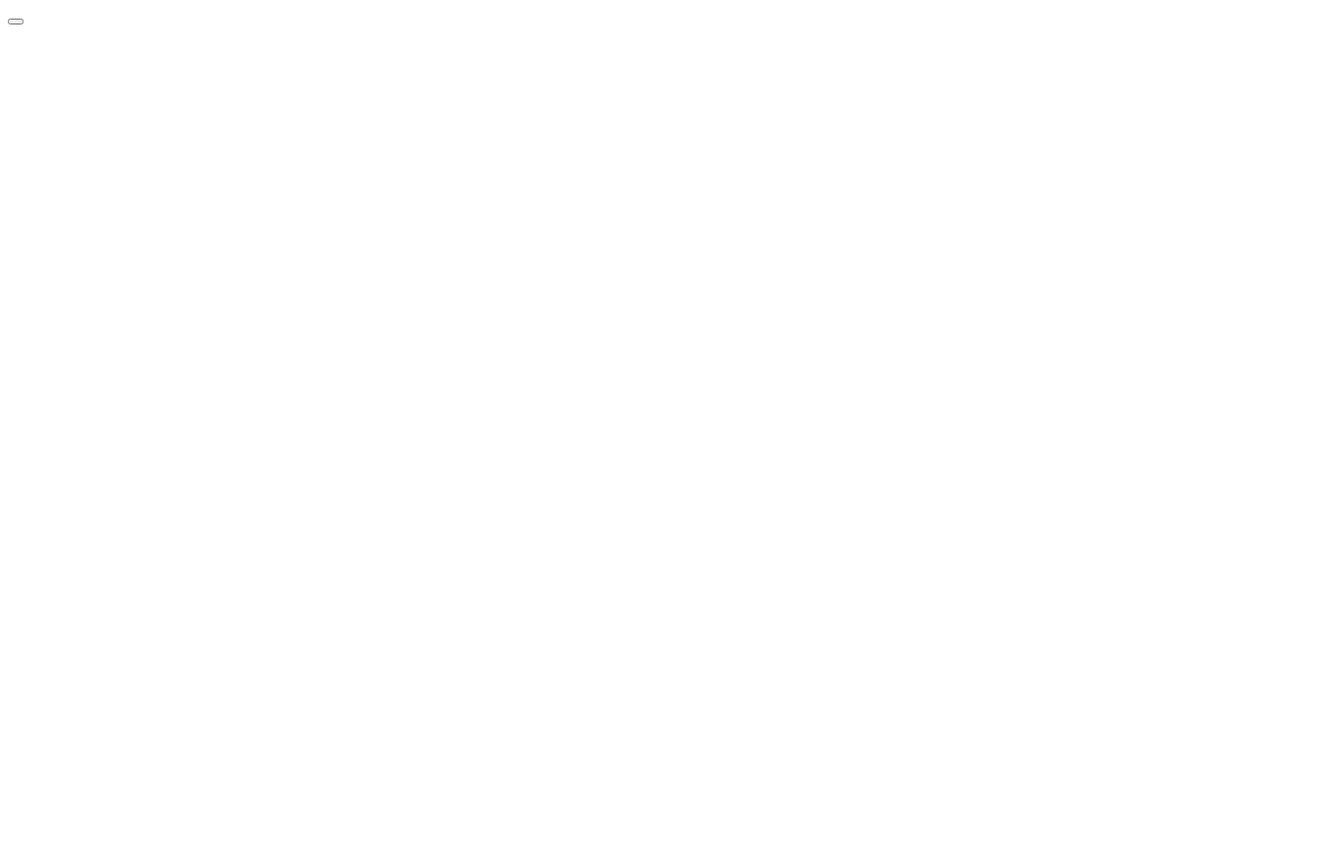
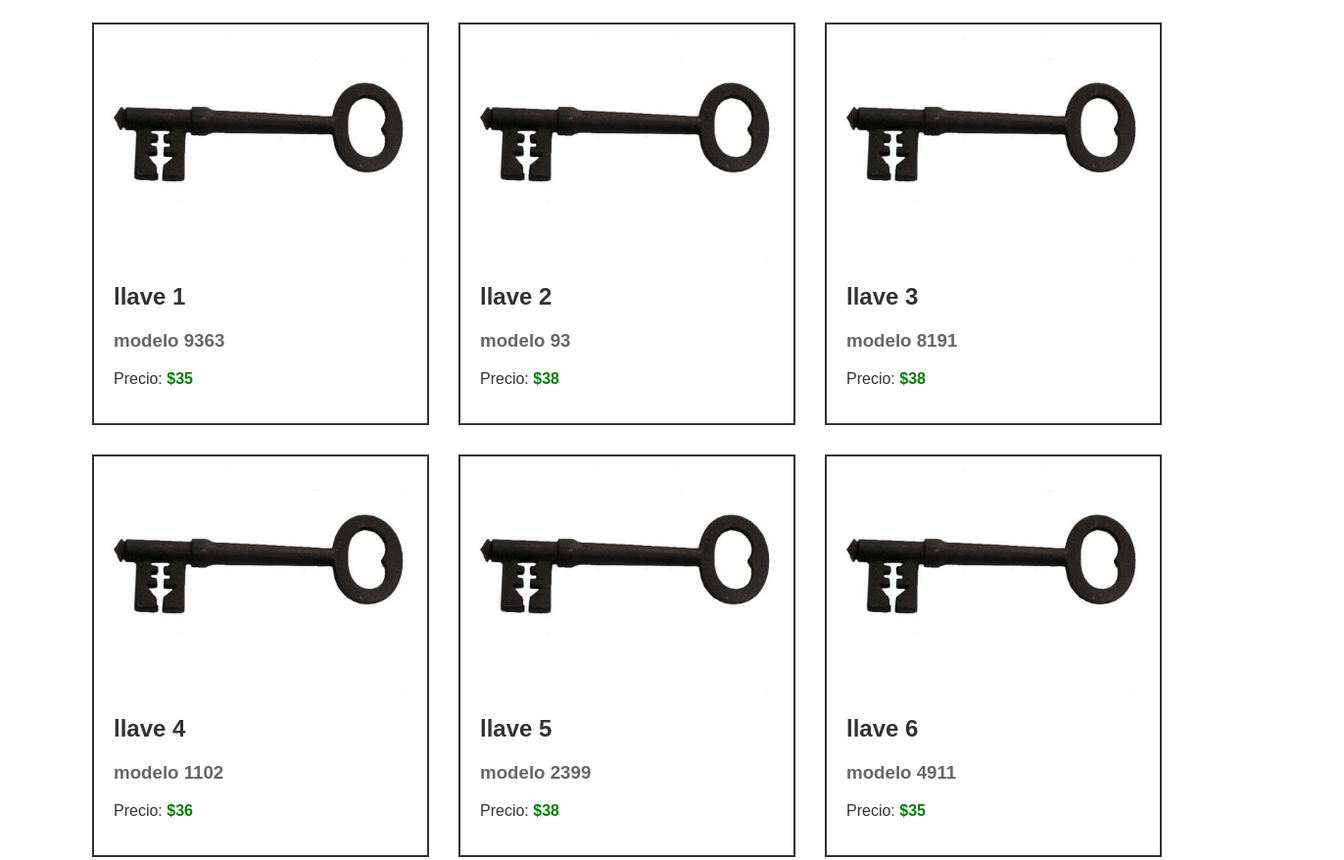
Before and after one commit to kyanesdev/Curso-javascript, a plain HTML site: page index.html in a window 1280 px wide. Shown: the top 878 px of the page at 98% size, 1372 px wide, since content can reach past the window. Before the commit the page ends 800 px from the top, so only its background shows below. Drawn offline with Linux system fonts and the light colour scheme.

Commit message:
problema terminado

```diff
--- /dev/null
+++ b/coflaFinal.css
@@ -0,0 +1,62 @@
+
+.flex-container{
+    display:flex;
+    flex-wrap: wrap;
+    justify-content: center;
+    color: #333;
+    font-family: sans-serif;
+}
+
+.flex-item{
+    flex-grow: 1;
+    margin: 15px;
+    border: 2px solid #333;
+    padding: 20px;
+    max-width: 300px;
+    padding-top: 0;
+
+}
+
+body{
+    overflow-x: hidden;
+}
+
+.llave{
+    width: 320px;
+    position: relative;
+    right: 15px;
+    padding:0;
+}
+
+h3{
+    color: #666;
+}
+
+p b{
+    color: green;
+}
+
+.flex-item:hover{
+    border-color:green;
+    box-shadow: 0px 0px 13px green;
+}
+
+.flex-item:focus{
+    border-color: red;
+    box-shadow: 15px 15px 20px red;
+}
+
+form{
+    width: 100%;
+    text-align: center;
+    padding: 50px;
+}
+
+button{
+    background-color: green;
+    border:none;
+    color:white;
+    padding: 8px 20px;
+    font-size: 19px;
+    letter-spacing: 2px;
+}
--- a/coflaFinal.js
+++ b/coflaFinal.js
@@ -1,11 +1,43 @@
+
+const container = document.querySelector(".flex-container");
+let contador = 0;
+
 
 function crearLlave(nombre,modelo,precio){
 
-    let img = "llave.png";
+    contador++;
+    let img = "<img src='llave.png' class='llave'>";
     nombre = `<h2>${nombre}</h2>`;
     modelo = `<h3>${modelo}</h3>`;
-    precio = `<p>$${precio}</p>`;
+    precio = `<p>Precio: <b>${precio}</b> </p>`;
 
     return [nombre,modelo,precio,img];
 
 }
+
+const changeHidden = (number)=>{
+    document.querySelector(".key-data").value=number;
+}
+
+let documentFragment = document.createDocumentFragment();
+
+for(var i=1; i<=20 ; i++){
+
+    let modeloRandom = Math.round(Math.random()*10000);
+    let precioRandom = Math.round(Math.random()*10+30);
+    let llave = crearLlave(`llave ${i}`,`modelo ${modeloRandom}`,`$${precioRandom}`);
+
+    let div = document.createElement("DIV");
+    div.tabIndex = i;
+    div.addEventListener("click",()=>{changeHidden(modeloRandom)});
+    div.classList.add(`item-${i}`,`flex-item`);
+    div.innerHTML = llave[3] + llave[0] + llave[1] + llave[2];
+    documentFragment.appendChild(div);
+
+}
+
+container.appendChild(documentFragment);
+
+//const llave = crearLlave("Brownien","XKEY","45");
+
+//container.innerHTML = llave[0] + llave[1] + llave[2] + llave[3];
--- a/index.html
+++ b/index.html
@@ -4,6 +4,7 @@
     <meta charset="UTF-8">
     <meta http-equiv="X-UA-Compatible" content="IE=edge">
     <meta name="viewport" content="width=device-width, initial-scale=1.0">
+    <link rel="stylesheet" href="coflaFinal.css">
     <title>Terminando el Curso-Basico de html</title>
 </head>
 
@@ -16,8 +17,8 @@
     </div>
 
     <form >
-
-        <button type="submit" name="data" value="comprar"></button>
+        <input type="hidden" name="data" class="key-data">
+        <button type="submit">Comprar</button>
 
     </form>
 
```
